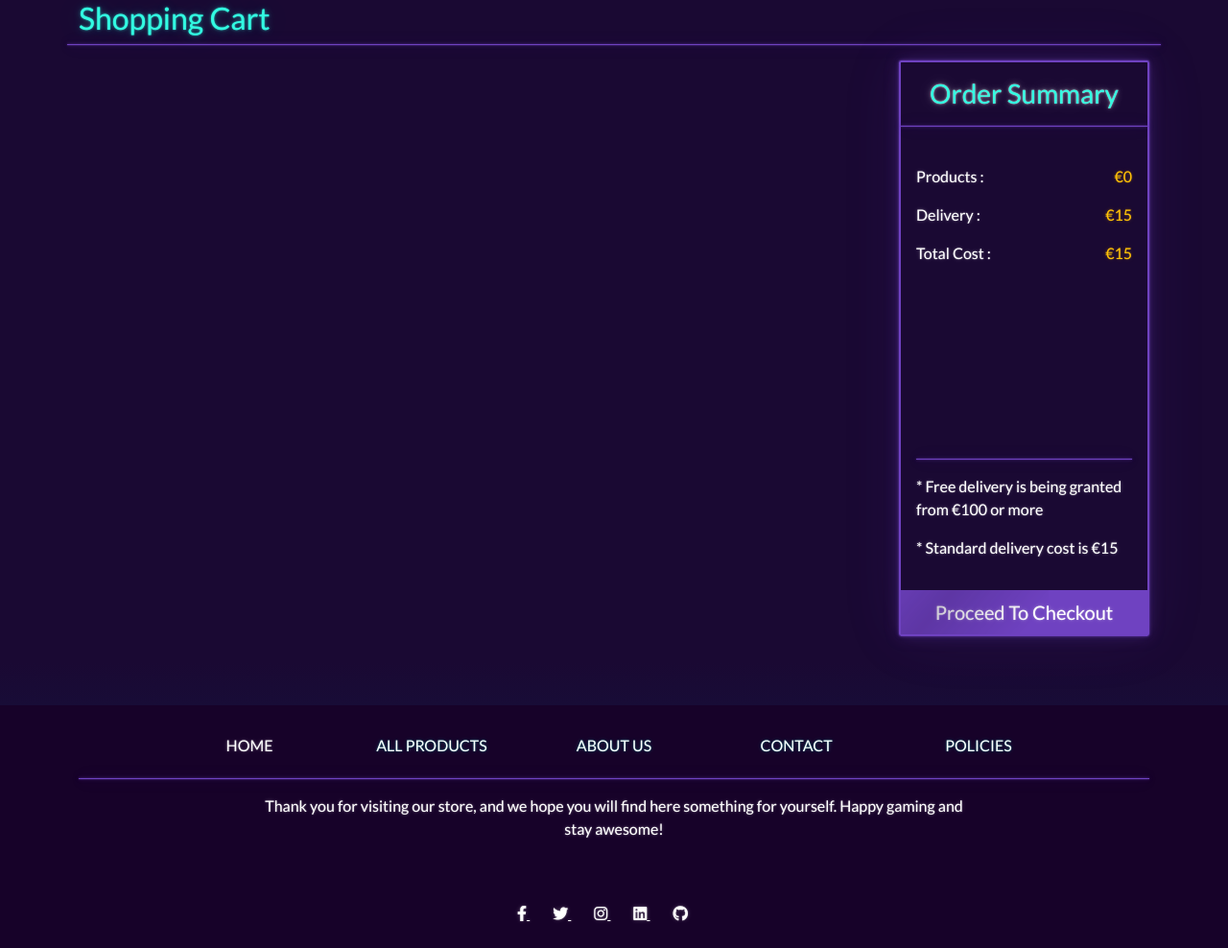
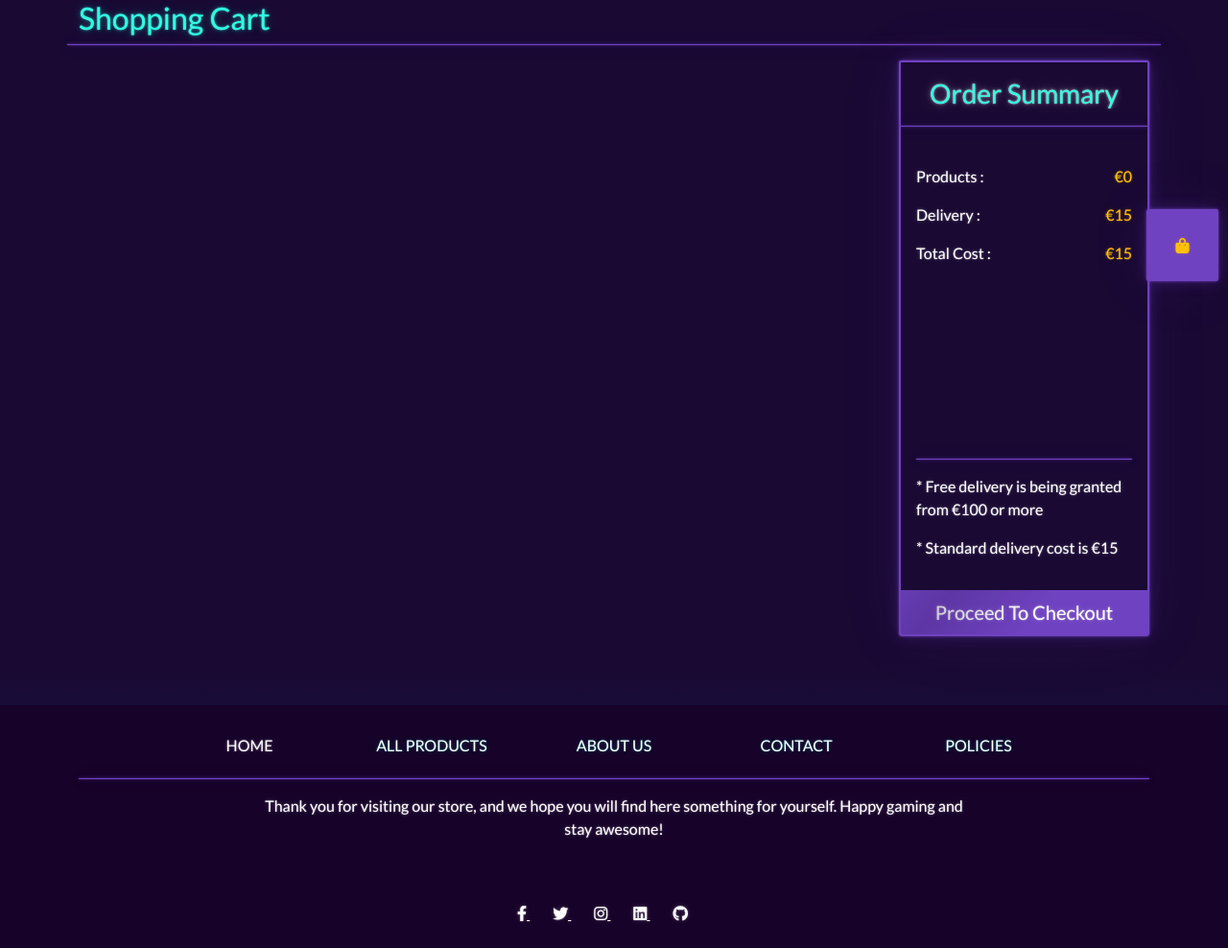
Before and after one commit to mich1991/NerdShop, a Django app: page /cart/ in a window 1280 px wide. Shown: the part 497-1485 px from the top of the page at 96% size. Run offline with Django 4.2, Linux system fonts and the light colour scheme; some libraries are stand-ins or nearby versions.

Commit message:
Cart move out from navbar to a fixed position

```diff
--- a/static/css/app.css
+++ b/static/css/app.css
@@ -4,3 +4,18 @@
     background-position: center center;
     height: 400px;
 }
+#cart a{
+    width: 75px !important;
+    height: 75px !important;
+
+    position: fixed;
+    bottom:10px;
+    right: 10px;
+}
+#cart a div {
+    height: 100%;
+    display: flex;
+    flex-direction: column;
+    justify-content: center;
+    align-items: center;
+}
--- a/templates/base.html
+++ b/templates/base.html
@@ -6,17 +6,24 @@
     <meta name="viewport"
           content="width=device-width, user-scalable=yes, initial-scale=1.0, maximum-scale=10.0, minimum-scale=1.0">
     <meta http-equiv="X-UA-Compatible" content="ie=edge">
-    <meta name="description" content="Nerd Shop for consoles fans - {% block meta_description %}{% endblock %}">
+    <meta name="description" content="Nerd Shop for consoles fans -
+            {% block meta_description %}{% endblock %}">
     <title>{% block title %}{% endblock %}</title>
-    <link rel="apple-touch-icon" sizes="180x180" href="{% static 'favicon/apple-touch-icon.png' %}">
-    <link rel="icon" type="image/png" sizes="32x32" href="{% static 'favicon/favicon-32x32.png' %}">
-    <link rel="icon" type="image/png" sizes="16x16" href="{% static 'favicon/favicon-16x16.png' %}">
+    <link rel="apple-touch-icon" sizes="180x180"
+          href="{% static 'favicon/apple-touch-icon.png' %}">
+    <link rel="icon" type="image/png" sizes="32x32"
+          href="{% static 'favicon/favicon-32x32.png' %}">
+    <link rel="icon" type="image/png" sizes="16x16"
+          href="{% static 'favicon/favicon-16x16.png' %}">
     <link rel="manifest" href="{% static 'favicon/site.webmanifest' %}">
-    <link href="https://cdn.jsdelivr.net/npm/bootstrap@5.2.3/dist/css/bootstrap.min.css" rel="stylesheet"
-          integrity="sha384-rbsA2VBKQhggwzxH7pPCaAqO46MgnOM80zW1RWuH61DGLwZJEdK2Kadq2F9CUG65" crossorigin="anonymous">
+    <link href="https://cdn.jsdelivr.net/npm/bootstrap@5.2.3/dist/css/bootstrap.min.css"
+          rel="stylesheet"
+          integrity="sha384-rbsA2VBKQhggwzxH7pPCaAqO46MgnOM80zW1RWuH61DGLwZJEdK2Kadq2F9CUG65"
+          crossorigin="anonymous">
     <link rel="stylesheet" href="{% static 'css/bootstrap.min.css' %}">
     <link rel="stylesheet" href="{% static 'css/app.css' %}">
-    <link rel="stylesheet" href="https://cdnjs.cloudflare.com/ajax/libs/font-awesome/6.4.0/css/all.min.css"
+    <link rel="stylesheet"
+          href="https://cdnjs.cloudflare.com/ajax/libs/font-awesome/6.4.0/css/all.min.css"
           integrity="sha512-iecdLmaskl7CVkqkXNQ/ZH/XLlvWZOJyj7Yy7tcenmpD1ypASozpmT/E0iPtmFIB46ZmdtAc9eNBvH0H/ZpiBw=="
           crossorigin="anonymous" referrerpolicy="no-referrer"/>
     {#-------STRIPE--------#}
@@ -28,70 +35,75 @@
 <nav class="navbar navbar-expand-lg navbar-dark bg-primary">
     <div class="container-fluid">
         <a href="{% url 'home' %}" class="navbar-brand ms-3">Nerd Shop</a>
-        <form class="form-inline d-flex ms-5 gap-2" method="get" action="{% url 'product_list' %}">
-            <input class="form-control mr-sm-2" type="search" placeholder="Search" aria-label="Search" name="title">
-            <button class="btn btn-outline-success my-2 my-sm-0" type="submit">Search</button>
+        <form class="form-inline d-flex ms-5 gap-2" method="get"
+              action="{% url 'product_list' %}">
+            <input class="form-control mr-sm-2" type="search"
+                   placeholder="Search" aria-label="Search" name="title">
+            <button class="btn btn-outline-success my-2 my-sm-0" type="submit">
+                Search
+            </button>
         </form>
-        <button class="navbar-toggler" type="button" data-bs-toggle="collapse" data-bs-target="#navbarNavAltMarkup"
-                aria-controls="navbarNavAltMarkup" aria-expanded="false" aria-label="Toggle navigation">
+        <button class="navbar-toggler" type="button" data-bs-toggle="collapse"
+                data-bs-target="#navbarNavAltMarkup"
+                aria-controls="navbarNavAltMarkup" aria-expanded="false"
+                aria-label="Toggle navigation">
             <span class="navbar-toggler-icon"></span>
         </button>
         <div class="collapse navbar-collapse" id="navbarNavAltMarkup">
             <div class="navbar-nav ms-auto me-5 text-end">
                 {% if user.is_staff %}
                     <a class="nav-link {% if request.resolver_match.url_name == 'admin_products_list' %}active{% endif %}"
-                       aria-current="page" href="{% url 'admin_products_list' %}">Admin Panel</a>
+                       aria-current="page"
+                       href="{% url 'admin_products_list' %}">Admin Panel</a>
                 {% endif %}
                 <a class="nav-link {% if request.resolver_match.url_name == 'home' %}active{% endif %}"
                    aria-current="page" href="{% url 'home' %}">Home</a>
                 <a class="nav-link {% if request.resolver_match.url_name == 'product_list' %}active{% endif %}"
-                   aria-current="page" href="{% url 'product_list' %}">All Products</a>
+                   aria-current="page" href="{% url 'product_list' %}">All
+                    Products</a>
                 <a class="nav-link {% if request.resolver_match.url_name == 'about_us' %}active{% endif %}"
                    aria-current="page" href="{% url 'about_us' %}">About</a>
                 <a class="nav-link {% if request.resolver_match.url_name == 'contact_us' %}active{% endif %}"
                    aria-current="page" href="{% url 'contact_us' %}">Contact</a>
                 <a class="nav-link"
-                   aria-current="page" href="https://nerd-cave.herokuapp.com/" target="_blank">Visit Blog</a>
+                   aria-current="page" href="https://nerd-cave.herokuapp.com/"
+                   target="_blank">Visit Blog</a>
                 {% if user.is_authenticated %}
-                    <li class="nav-item dropdown">
-                        <a class="nav-link dropdown-toggle" href="#" role="button" data-bs-toggle="dropdown"
+                    <div class="nav-item dropdown">
+                        <a class="nav-link dropdown-toggle" href="#"
+                           role="button" data-bs-toggle="dropdown"
                            aria-expanded="false">
                             My Account
                         </a>
                         <ul class="dropdown-menu bg-primary">
-                            <li><a class="dropdown-item text-white" href="{% url 'profiles' %}">Profile</a></li>
-                            <li><a class="dropdown-item text-white" href="{% url 'user_orders' %}">Orders</a></li>
+                            <li><a class="dropdown-item text-white"
+                                   href="{% url 'profiles' %}">Profile</a></li>
+                            <li><a class="dropdown-item text-white"
+                                   href="{% url 'user_orders' %}">Orders</a>
+                            </li>
                             <li>
                                 <hr class="dropdown-divider">
                             </li>
-                            <li><a class="dropdown-item text-white" href="{% url 'account_logout' %}">Log Out</a></li>
+                            <li><a class="dropdown-item text-white"
+                                   href="{% url 'account_logout' %}">Log Out</a>
+                            </li>
                         </ul>
-                    </li>
+                    </div>
                 {% else %}
                     <a class="nav-link {% if request.resolver_match.url_name == 'accounts_signup' %}active{% endif %}"
-                       aria-current="page" href="{% url 'account_signup' %}">Sign Up</a>
+                       aria-current="page" href="{% url 'account_signup' %}">Sign
+                        Up</a>
                     <a class="nav-link {% if request.resolver_match.url_name == 'accounts_login' %}active{% endif %}"
-                       aria-current="page" href="{% url 'account_login' %}">Sign In</a>
+                       aria-current="page" href="{% url 'account_login' %}">Sign
+                        In</a>
                 {% endif %}
-                <li class="list-inline-item">
-                    <a class="{% if grand_total %} font-weight-bold{% else %}text-black{% endif %} nav-link ms-md-2"
-                       href="{% url 'view_cart' %}">
-                        <div class="text-center text-warning">
-                            <i class="fas fa-shopping-bag"></i>
-                            <span class="my-0">
-                                {% if total %}
-                                    €{{ total|floatformat:2 }}
-                                {% endif %}
-                            </span>
-                        </div>
-                    </a>
-                </li>
             </div>
         </div>
     </div>
 </nav>
 {# HERO IMAGE URL    #}
-<div class="text-center bg-image" id="hero" style="background-image: {% block hero-image-url %}{% endblock %};">
+<div class="text-center bg-image" id="hero"
+     style="background-image: {% block hero-image-url %}{% endblock %};">
     <div class="mask h-100" style="background-color: rgba(0, 0, 0, 0.6);">
         <div class="d-flex justify-content-center align-items-center h-100">
             <div class="text-white">
@@ -107,6 +119,20 @@
 {# CONTENT START #}
 {% block content %}
 {% endblock %}
+{# CONTENT END #}
+<div id="cart">
+    <a class="{% if grand_total %} btn btn-primary font-weight-bold{% else %}text-black{% endif %} nav-link ms-md-2"
+       href="{% url 'view_cart' %}">
+        <div class="text-center text-warning">
+            <i class="fas fa-shopping-bag"></i>
+            <span class="my-0">
+                {% if total %}
+                    €{{ total|floatformat:2 }}
+                {% endif %}
+            </span>
+        </div>
+    </a>
+</div>
 {% if messages %}
     <div class="message-container">
         {% for message in messages %}
@@ -124,7 +150,6 @@
         {% endfor %}
     </div>
 {% endif %}
-{# CONTENT END #}
 <footer class="text-center text-white bg-dark mt-5">
     <div class="container">
         <section class="mt-3">
@@ -168,27 +193,33 @@
             <div class="row d-flex justify-content-center">
                 <div class="col-lg-8">
                     <p>
-                        Thank you for visiting our store, and we hope you will find here something for yourself. Happy
+                        Thank you for visiting our store, and we hope you will
+                        find here something for yourself. Happy
                         gaming and stay awesome!
                     </p>
                 </div>
             </div>
         </div>
         <div class="text-center pb-4">
-            <a href="https://www.facebook.com/" target="_blank" rel="noopener" class="text-white me-4">
+            <a href="https://www.facebook.com/" target="_blank" rel="noopener"
+               class="text-white me-4">
                 <i class="fab fa-facebook-f"></i>
             </a>
-            <a href="https://twitter.com/" target="_blank" rel="noopener" class="text-white me-4">
+            <a href="https://twitter.com/" target="_blank" rel="noopener"
+               class="text-white me-4">
                 <i class="fab fa-twitter"></i>
             </a>
-            <a href="https://www.instagram.com/" target="_blank" rel="noopener" class="text-white me-4">
+            <a href="https://www.instagram.com/" target="_blank" rel="noopener"
+               class="text-white me-4">
                 <i class="fab fa-instagram"></i>
             </a>
-            <a href="https://www.linkedin.com/in/micha%C5%82-wo%C5%BAniak-b86497174/" target="_blank" rel="noopener"
+            <a href="https://www.linkedin.com/in/micha%C5%82-wo%C5%BAniak-b86497174/"
+               target="_blank" rel="noopener"
                class="text-white me-4">
                 <i class="fab fa-linkedin"></i>
             </a>
-            <a href="https://github.com/mich1991" target="_blank" rel="noopener" class="text-white me-4">
+            <a href="https://github.com/mich1991" target="_blank" rel="noopener"
+               class="text-white me-4">
                 <i class="fab fa-github"></i>
             </a>
         </div>
```
